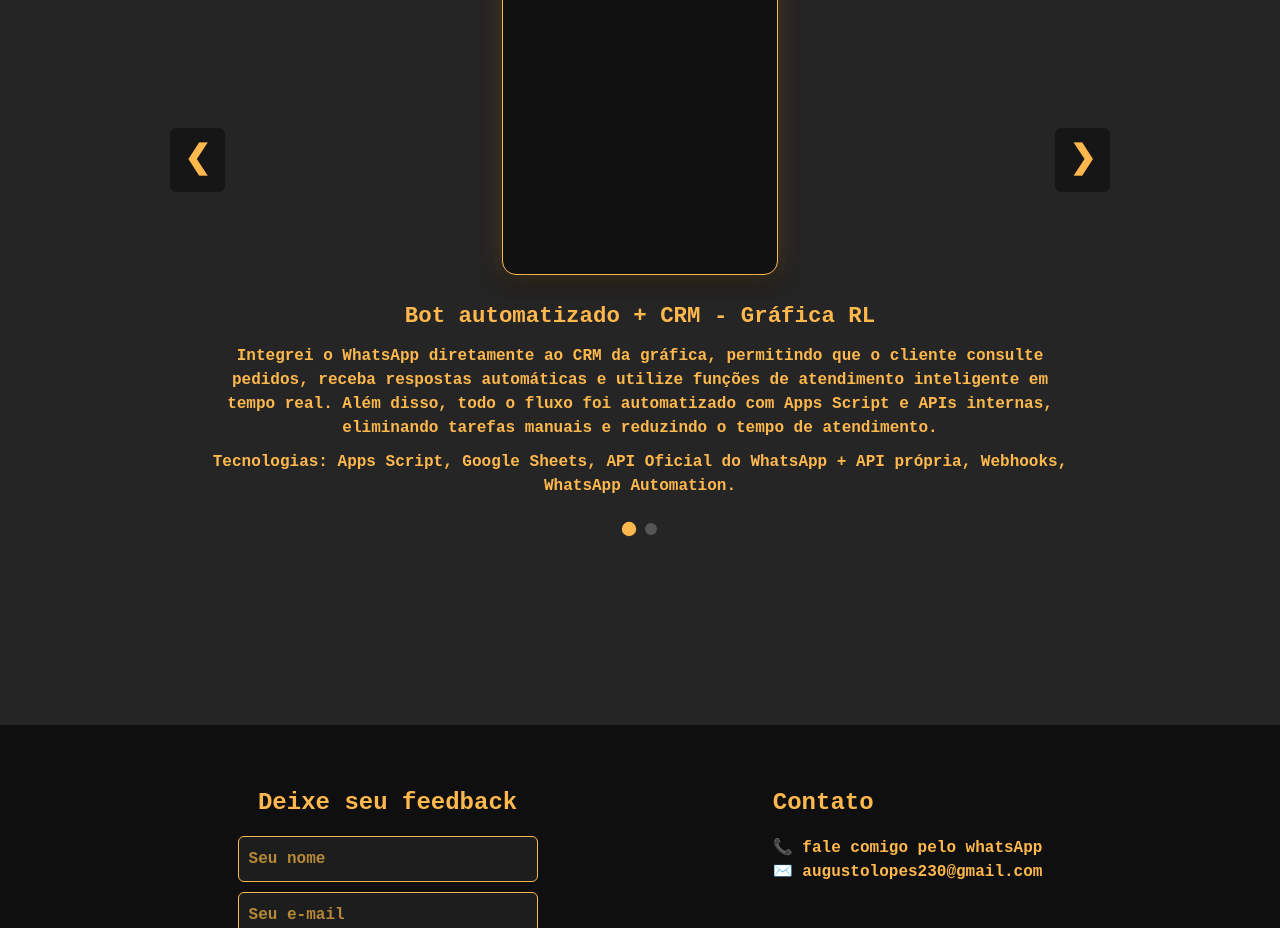
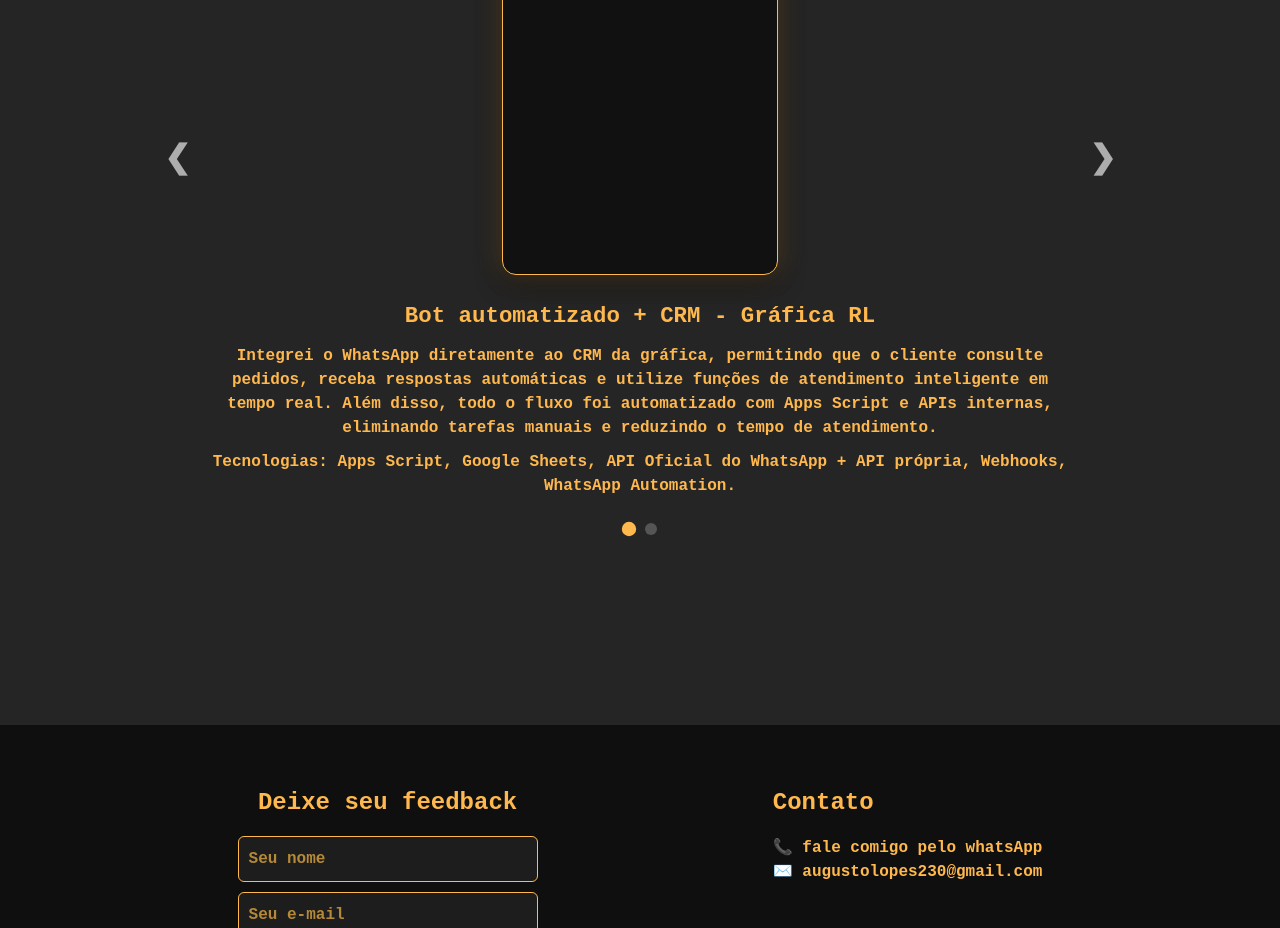
Before and after one commit to Guto4002/portfolio, a plain HTML site: page portfolio/index.html in a window 1280 px wide. Shown: the part 2520-3448 px from the top of the page. Drawn offline with nearby package versions, Linux system fonts and the light colour scheme.

Commit message:
site pronto

```diff
--- a/portfolio/style.css
+++ b/portfolio/style.css
@@ -764,8 +764,7 @@ body.light .projects-dots .dot.active {
     position: absolute;
     top: 50%;
     transform: translateY(-50%);
-    background: rgba(0, 0, 0, 0.4);
-    color: #FFB84D;
+    color: #adadad;
     border: none;
     font-size: 2rem;
     padding: 8px 14px;
@@ -775,16 +774,16 @@ body.light .projects-dots .dot.active {
     z-index: 10;
 }
 
-.arrow:hover {
-    background: rgba(0, 0, 0, 0.7);
+.arrow:hover{
+    scale: 1.5;
 }
 
 .arrow.left {
-    left: -40px;
+    left: -60px;
 }
 
 .arrow.right {
-    right: -40px;
+    right: -60px;
 }
 
 /* Modo claro */
@@ -814,9 +813,9 @@ body.light .arrow:hover {
 }
 
 /* Ocultar navbar no mobile durante scroll para baixo */
-@media (max-width: 1200px) {
+@media (max-width: 800px) {
     .navbar {
-        transition: transform 0.3s ease;
+        transition: transform 0.5s ease;
     }
 
     .navbar.hide {
```
